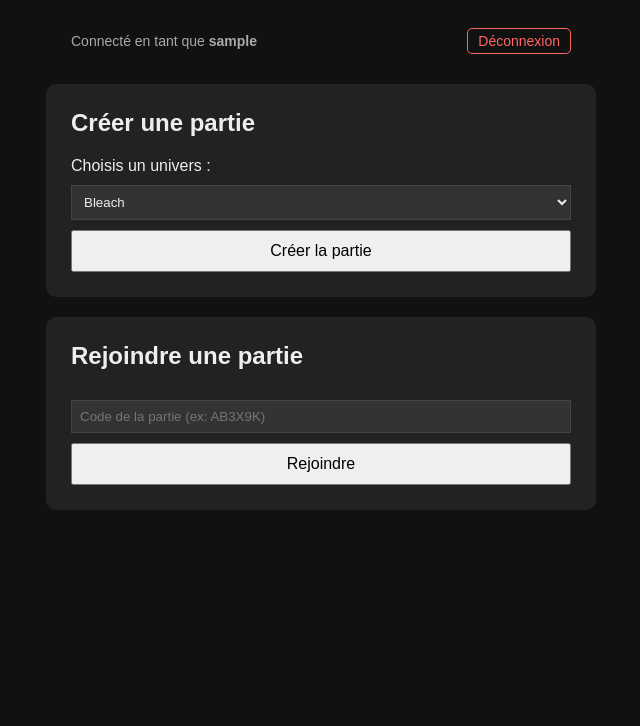
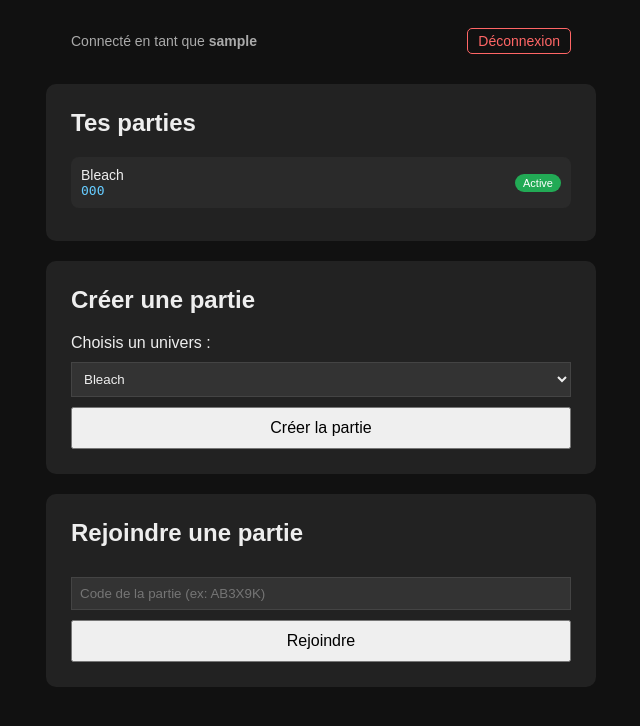
Before and after one commit to obitoof7/jdr-ai, a Flask app: page / in a window 1280 px wide. Shown: the top 726 px of the page, without its empty margins (319-959 px from the left). Run offline with Flask 3, Linux system fonts and the light colour scheme; a user stored in the database is signed in; tables that the repository leaves empty hold one stand-in row (values such as "Sample post").

Commit message:
Ajout des zones, perception et liste des parties

```diff
--- a/app.py
+++ b/app.py
@@ -25,6 +25,8 @@ db = SQLAlchemy(app)
 
 login_manager = LoginManager(app)
 login_manager.login_view = "connexion"
+
+ZONE_DEFAUT = "Ensemble"
 
 
 def generer_code():
@@ -98,6 +100,7 @@ class Personnage(db.Model):
     esprit = db.Column(db.Integer, default=10)
     chance = db.Column(db.Integer, default=10)
     reiatsu = db.Column(db.Integer, default=10)
+    zone = db.Column(db.String(80), default=ZONE_DEFAUT)
 
 
 class Message(db.Model):
@@ -120,11 +123,19 @@ def load_user(user_id):
 
 with app.app_context():
     db.create_all()
-    try:
-        db.session.execute(db.text("ALTER TABLE personnage ADD COLUMN reiatsu INTEGER DEFAULT 10"))
-        db.session.commit()
-    except Exception:
-        db.session.rollback()
+    for ddl in [
+        "ALTER TABLE personnage ADD COLUMN reiatsu INTEGER DEFAULT 10",
+        f"ALTER TABLE personnage ADD COLUMN zone VARCHAR(80) DEFAULT '{ZONE_DEFAUT}'",
+    ]:
+        try:
+            db.session.execute(db.text(ddl))
+            db.session.commit()
+        except Exception:
+            db.session.rollback()
+
+
+def modificateur_de(valeur):
+    return round((valeur - 10) / 2)
 
 
 def generer_personnage(party_id, username, univers_cle):
@@ -149,7 +160,8 @@ def generer_personnage(party_id, username, univers_cle):
             intelligence=int(data.get("intelligence", 10)),
             esprit=int(data.get("esprit", 10)),
             chance=int(data.get("chance", 10)),
-            reiatsu=int(data.get("reiatsu", 10))
+            reiatsu=int(data.get("reiatsu", 10)),
+            zone=ZONE_DEFAUT
         )
     except Exception:
         perso = Personnage(
@@ -162,7 +174,8 @@ def generer_personnage(party_id, username, univers_cle):
             intelligence=random.randint(8, 15),
             esprit=random.randint(8, 15),
             chance=random.randint(8, 15),
-            reiatsu=random.randint(8, 15)
+            reiatsu=random.randint(8, 15),
+            zone=ZONE_DEFAUT
         )
 
     db.session.add(perso)
@@ -216,7 +229,21 @@ def deconnexion():
 @app.route("/")
 @login_required
 def accueil():
-    return render_template("accueil.html", pseudo=current_user.username, univers=UNIVERS)
+    mes_persos = Personnage.query.filter_by(username=current_user.username).all()
+    party_ids = [p.party_id for p in mes_persos]
+    mes_parties = []
+    if party_ids:
+        parties_db = Party.query.filter(Party.id.in_(party_ids)).order_by(Party.id.desc()).all()
+        for p in parties_db:
+            infos_univers = UNIVERS.get(p.univers, UNIVERS["bleach"])
+            mes_parties.append({
+                "code": p.code,
+                "univers_nom": infos_univers["nom"],
+                "active": p.active,
+                "est_hote": p.hote == current_user.username
+            })
+
+    return render_template("accueil.html", pseudo=current_user.username, univers=UNIVERS, mes_parties=mes_parties)
 
 
 @app.route("/creer-partie", methods=["POST"])
@@ -303,6 +330,25 @@ def relancer_partie(code):
     return jsonify({"ok": True})
 
 
+@app.route("/partie/<code>/zone", methods=["POST"])
+@login_required
+def changer_zone(code):
+    p = Party.query.filter_by(code=code).first()
+    if not p:
+        abort(404)
+
+    nouvelle_zone = request.json.get("zone", "").strip()
+    if not nouvelle_zone:
+        return jsonify({"erreur": "Zone vide"}), 400
+
+    perso = Personnage.query.filter_by(party_id=p.id, username=current_user.username).first()
+    if perso:
+        perso.zone = nouvelle_zone[:80]
+        db.session.commit()
+
+    return jsonify({"ok": True, "zone": perso.zone})
+
+
 @app.route("/partie/<code>/messages")
 @login_required
 def messages(code):
@@ -318,14 +364,12 @@ def messages(code):
 
     resultat = []
     for m in messages_db:
-        # Un message privé n'appartenant pas au joueur courant est totalement invisible
         if m.visibilite == "prive" and m.destinataire != current_user.username:
             continue
 
         item = {
             "id": m.id, "auteur": m.auteur, "contenu": m.contenu,
-            "role": m.role, "type_special": m.type_special,
-            "canal": m.visibilite
+            "role": m.role, "type_special": m.type_special
         }
         if m.donnees_jet:
             dj = json.loads(m.donnees_jet)
@@ -338,6 +382,42 @@ def messages(code):
         resultat.append(item)
 
     return jsonify(resultat)
+
+
+def tenter_perceptions(p, acteur_username, acteur_perso, action_texte):
+    """Pour une action privée, vérifie si d'autres joueurs présents dans la même zone
+    perçoivent (partiellement) que quelque chose se passe, selon leur Esprit vs la discrétion de l'acteur."""
+    if not acteur_perso:
+        return
+
+    autres = Personnage.query.filter(
+        Personnage.party_id == p.id,
+        Personnage.username != acteur_username,
+        Personnage.zone == acteur_perso.zone
+    ).all()
+
+    mod_discretion = modificateur_de(acteur_perso.agilite)
+    difficulte = 12 + mod_discretion
+
+    for observateur in autres:
+        mod_esprit = modificateur_de(observateur.esprit)
+        jet_perception = random.randint(1, 20)
+        total_perception = jet_perception + mod_esprit
+
+        if jet_perception != 1 and (jet_perception == 20 or total_perception >= difficulte):
+            indice = f"Tu remarques que {acteur_username} agit étrangement, à l'écart, mais tu ne distingues pas exactement quoi."
+            msg_perception = Message(
+                party_id=p.id,
+                auteur="MJ",
+                contenu=indice,
+                role="assistant",
+                visibilite="prive",
+                destinataire=observateur.username,
+                type_special="perception"
+            )
+            db.session.add(msg_perception)
+
+    db.session.commit()
 
 
 @app.route("/partie/<code>/jouer", methods=["POST"])
@@ -365,7 +445,7 @@ def jouer(code):
 
     stat_utilisee = deviner_stat(action_joueur)
     valeur_stat = getattr(perso, stat_utilisee) if perso else 10
-    modificateur = round((valeur_stat - 10) / 2)
+    modificateur = modificateur_de(valeur_stat)
 
     jet = random.randint(1, 20)
     total = jet + modificateur
@@ -414,11 +494,16 @@ def jouer(code):
     db.session.add(msg_jet)
     db.session.commit()
 
+    if prive:
+        tenter_perceptions(p, current_user.username, perso, action_joueur)
+
     infos_univers = UNIVERS.get(p.univers, UNIVERS["bleach"])
     messages_db = Message.query.filter_by(party_id=p.id).order_by(Message.id).all()
 
     historique = [{"role": "system", "content": infos_univers["prompt"]}]
     for m in messages_db:
+        if m.type_special == "perception":
+            continue
         if m.role == "jet":
             dj = json.loads(m.donnees_jet)
             note = f"[Jet de {dj['auteur']} - stat {dj['stat']}: {dj['jet']} + {dj['modificateur']} = {dj['total']} => {dj['resultat'].upper()}]"
--- a/templates/accueil.html
+++ b/templates/accueil.html
@@ -44,12 +44,60 @@
             font-size: 16px;
             cursor: pointer;
         }
+        .partie-ligne {
+            display: flex;
+            justify-content: space-between;
+            align-items: center;
+            padding: 10px;
+            margin: 8px 0;
+            background: #2a2a2a;
+            border-radius: 8px;
+            text-decoration: none;
+            color: #eee;
+        }
+        .partie-ligne:hover { background: #333; }
+        .partie-info { display: flex; flex-direction: column; }
+        .partie-code { font-family: monospace; color: #6cf; font-size: 13px; }
+        .partie-univers { font-size: 14px; }
+        .badge {
+            font-size: 11px;
+            padding: 3px 8px;
+            border-radius: 10px;
+        }
+        .badge-active { background: #2a5; color: #fff; }
+        .badge-inactive { background: #555; color: #ccc; }
+        .badge-hote { background: #a63; color: #fff; margin-left: 6px; }
+        .aucune-partie { color: #777; font-size: 14px; text-align: center; padding: 15px 0; }
     </style>
 </head>
 <body>
     <div id="entete">
         <span>Connecté en tant que <strong>{{ pseudo }}</strong></span>
         <a href="/deconnexion" id="btn-deconnexion">Déconnexion</a>
+    </div>
+
+    <div class="carte">
+        <h2>Tes parties</h2>
+        {% if mes_parties %}
+            {% for p in mes_parties %}
+            <a href="/partie/{{ p.code }}" class="partie-ligne">
+                <div class="partie-info">
+                    <span class="partie-univers">{{ p.univers_nom }}</span>
+                    <span class="partie-code">{{ p.code }}</span>
+                </div>
+                <div>
+                    {% if p.est_hote %}<span class="badge badge-hote">Hôte</span>{% endif %}
+                    {% if p.active %}
+                    <span class="badge badge-active">Active</span>
+                    {% else %}
+                    <span class="badge badge-inactive">Terminée</span>
+                    {% endif %}
+                </div>
+            </a>
+            {% endfor %}
+        {% else %}
+            <div class="aucune-partie">Tu n'as encore rejoint aucune partie.</div>
+        {% endif %}
     </div>
 
     <div class="carte">
```
Also changed, not shown: templates/partie.html (+60 -4 lines).
